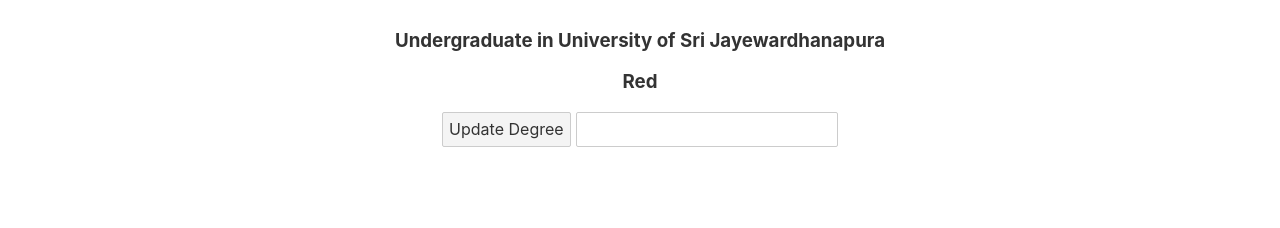
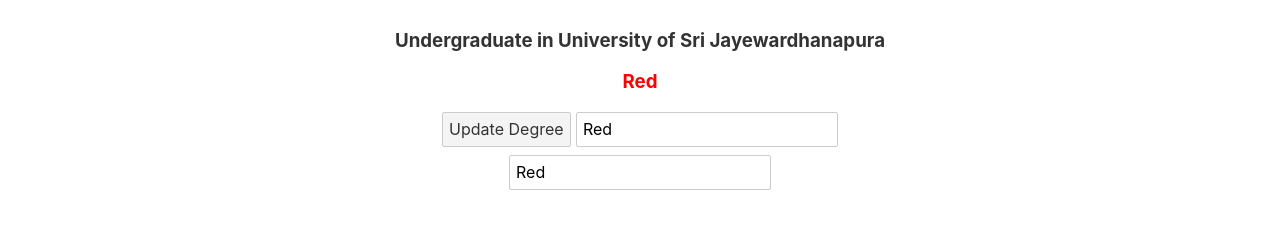
Before and after one commit to DaminduSandaruwan/LearnSvelte, a Svelte app in the folder myproject/: page / in a window 1280 px wide. Shown: the part 278-506 px from the top of the page. Built offline with nearby package versions, Linux system fonts and the light colour scheme.

Commit message:
Data binding

```diff
--- a/myproject/src/App.svelte
+++ b/myproject/src/App.svelte
@@ -1,12 +1,12 @@
 <script>
 	let name = 'Damindu Sandaruwan Bandara';
-	let degree = 'Red';
+	let color = 'Red';
 	let education='Undergraduate in University of Sri Jayewardhanapura';
 	const handlecolor = () => {
-		degree = 'BICT';
+		color = 'Black';
 	};
-	const degreeInput = (e) => {
-		degree = e.target.value;
+	const colorInput = (e) => {
+		color = e.target.value;
 	}
 </script>
 
@@ -14,9 +14,12 @@
 	<h1>Hi!</h1>
 	<h1>{name}!</h1>
 	<h3>{education}</h3>
-	<h3>{degree}</h3>
+	<h3 style="color:{color}">{color}</h3>
 	<button on:click={handlecolor}>Update Degree</button>
-	<input type="text" on:input={degreeInput}>
+	<input type="text" on:input={colorInput} value={color}><br>
+	<!--Same as above-->
+	<input type="text" bind:value={color}>
+
 
 </main>
 
```
Also changed, not shown: 1 other file (tests, documents, lock files or other folders).
